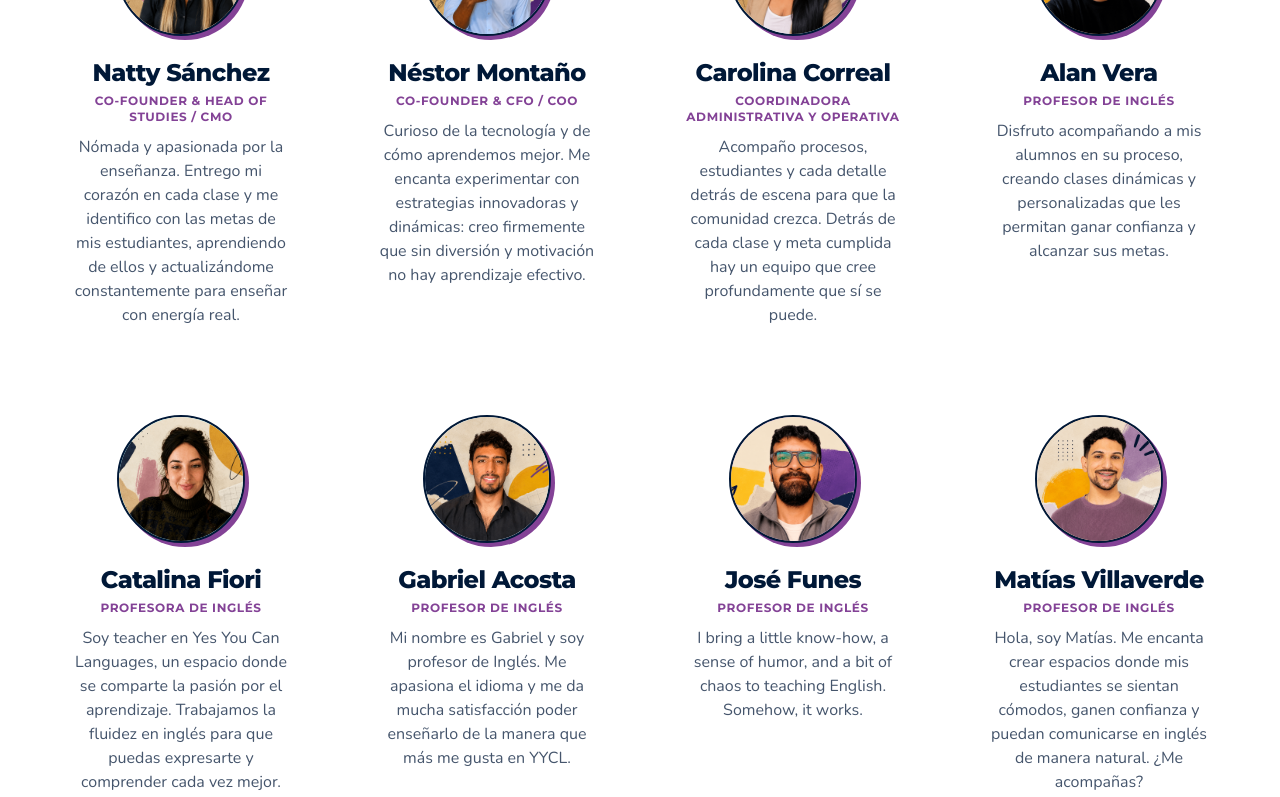
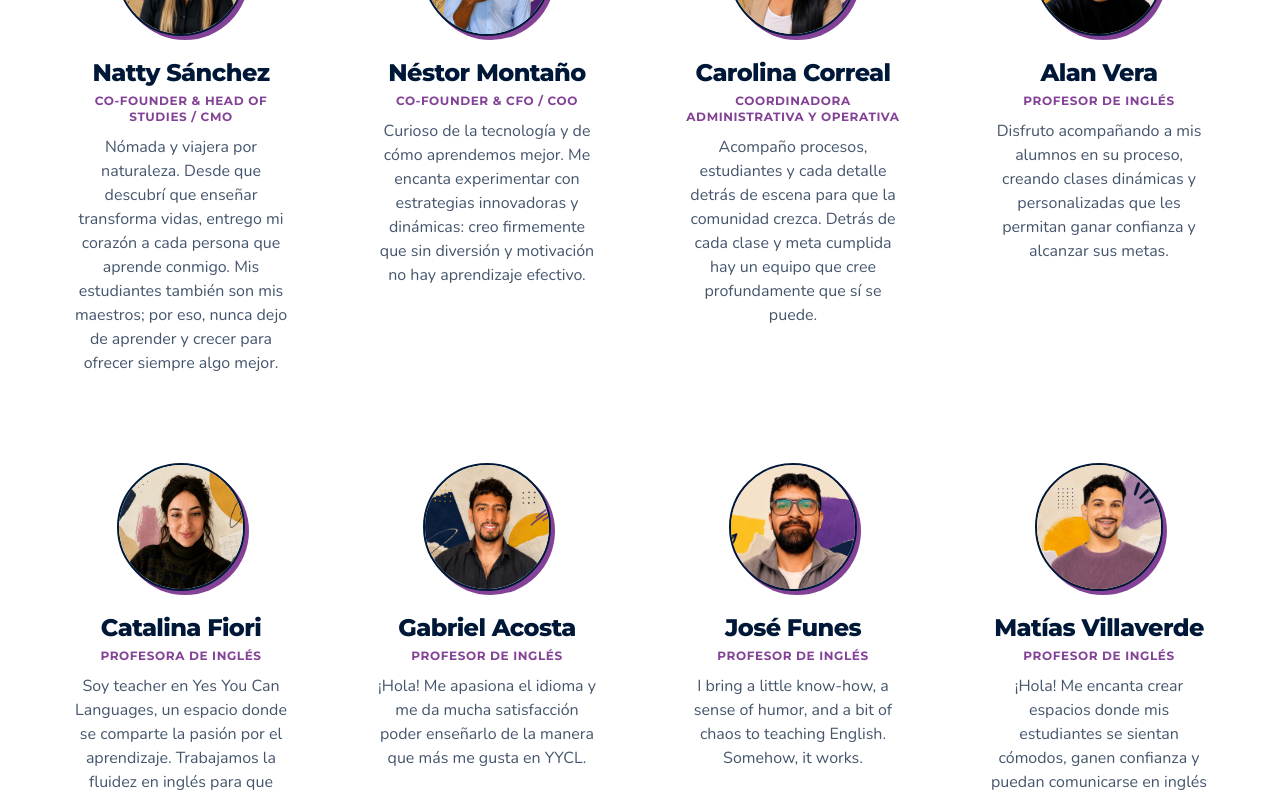
Before and after one commit to Dietol25/yycl-version-anterior, a Next.js app: page /profesores in a window 1280 px wide. Shown: the part 620-1417 px from the top of the page. Built offline with nearby package versions, Linux system fonts and the light colour scheme.

Commit message:
fix(copy): update Natty Sanchez bio with official travel/teaching text and remove redundant name self-introductions in teacher bios

```diff
--- a/app/profesores/page.tsx
+++ b/app/profesores/page.tsx
@@ -13,7 +13,7 @@ export default function ProfesoresPage() {
       id: 'natty-sanchez',
       name: 'Natty Sánchez',
       role: 'Co-founder & Head of Studies / CMO',
-      bio: 'Nómada y apasionada por la enseñanza. Entrego mi corazón en cada clase y me identifico con las metas de mis estudiantes, aprendiendo de ellos y actualizándome constantemente para enseñar con energía real.',
+      bio: 'Nómada y viajera por naturaleza. Desde que descubrí que enseñar transforma vidas, entrego mi corazón a cada persona que aprende conmigo. Mis estudiantes también son mis maestros; por eso, nunca dejo de aprender y crecer para ofrecer siempre algo mejor.',
       image: '/assets/profesores/natty-sanchez.png',
       avatarBg: 'bg-[#FFE2C0]',
     },
@@ -53,7 +53,7 @@ export default function ProfesoresPage() {
       id: 'gabriel-acosta',
       name: 'Gabriel Acosta',
       role: 'Profesor de Inglés',
-      bio: 'Mi nombre es Gabriel y soy profesor de Inglés. Me apasiona el idioma y me da mucha satisfacción poder enseñarlo de la manera que más me gusta en YYCL.',
+      bio: '¡Hola! Me apasiona el idioma y me da mucha satisfacción poder enseñarlo de la manera que más me gusta en YYCL.',
       image: '/assets/profesores/gabriel-acosta.png',
       avatarBg: 'bg-[#E0F7FA]',
     },
@@ -69,7 +69,7 @@ export default function ProfesoresPage() {
       id: 'matias-villaverde',
       name: 'Matías Villaverde',
       role: 'Profesor de Inglés',
-      bio: 'Hola, soy Matías. Me encanta crear espacios donde mis estudiantes se sientan cómodos, ganen confianza y puedan comunicarse en inglés de manera natural. ¿Me acompañas?',
+      bio: '¡Hola! Me encanta crear espacios donde mis estudiantes se sientan cómodos, ganen confianza y puedan comunicarse en inglés de manera natural. ¿Me acompañas?',
       image: '/assets/profesores/matias-villaverde.png',
       avatarBg: 'bg-[#FFE2C0]',
     },
```
